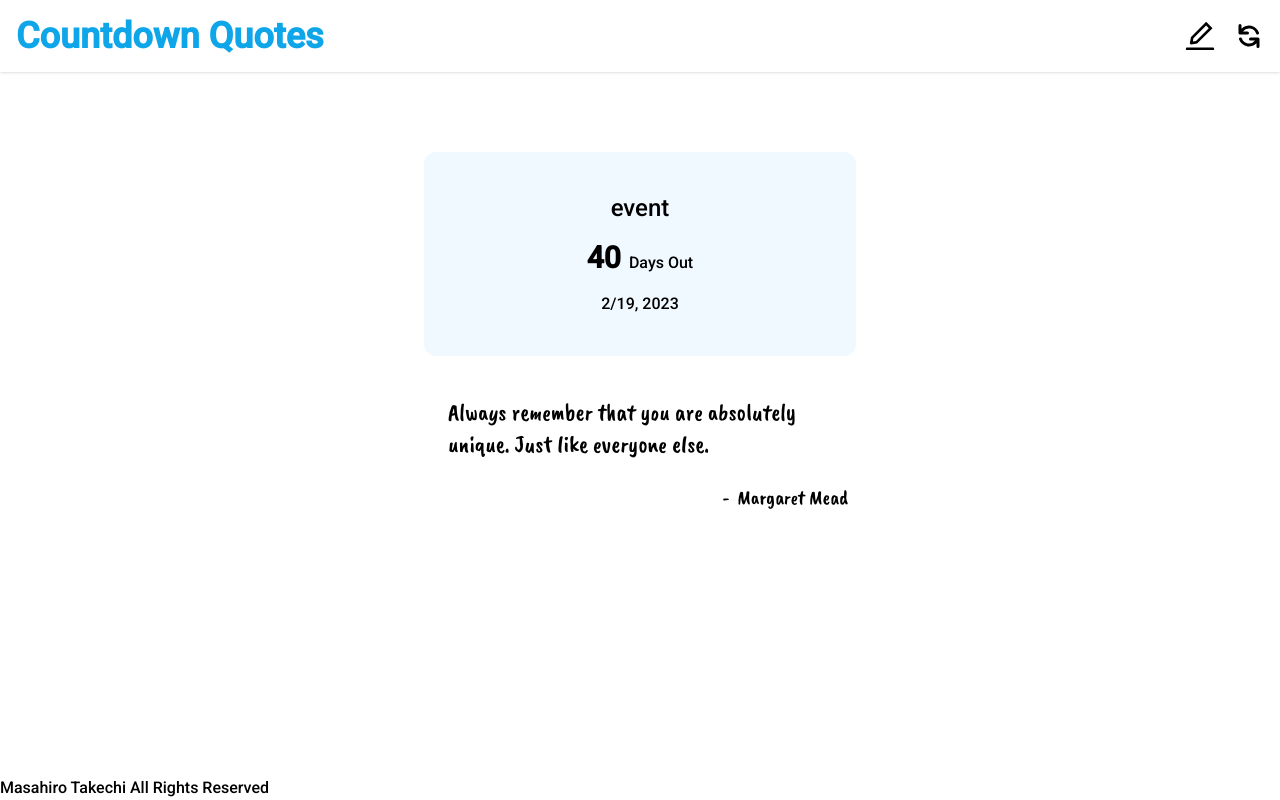
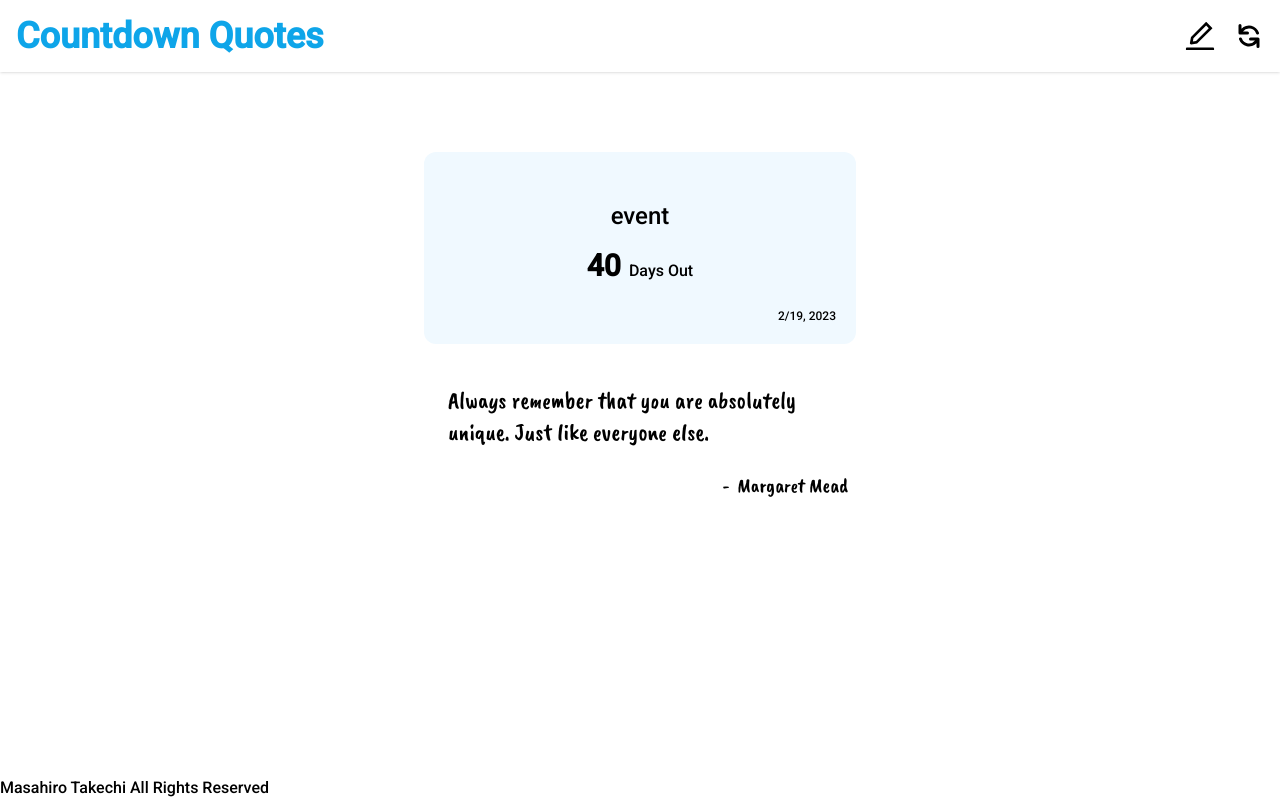
Before and after one commit to mtake986/countdown_quotes, a React (Create React App) app: page / in a window 1280 px wide. Built offline with nearby package versions, Linux system fonts and the light colour scheme; no server answers.

Commit message:
Countdown layout changed

```diff
--- a/src/pages/Countdown/ActiveEditOff/DaysLeft.tsx
+++ b/src/pages/Countdown/ActiveEditOff/DaysLeft.tsx
@@ -4,7 +4,7 @@ const DaysLeft = () => {
   const { daysLeft } = useCountdownContext();
 
   return (
-    <div>
+    <div className='mb-3'>
       {daysLeft <= 0 ? (
         <span className="text-3xl font-bold text-red-600">YOU GOT THIS!!!</span>
       ) : daysLeft === 1 ? (
--- a/src/pages/Countdown/ActiveEditOff/EventDate.tsx
+++ b/src/pages/Countdown/ActiveEditOff/EventDate.tsx
@@ -5,7 +5,7 @@ const EventDate: React.FC = () => {
   const { currEventDate } = useCountdownContext();
 
   return (
-    <div>
+    <div className="absolute bottom-0 right-0 p-5 text-xs">
       <span>{currEventDate["$d"].getMonth() + 1}/</span>
       <span>{currEventDate["$d"].getDate()}, </span>
       <span>{currEventDate["$d"].getFullYear()}</span>
--- a/src/pages/Countdown/Countdown.tsx
+++ b/src/pages/Countdown/Countdown.tsx
@@ -6,7 +6,7 @@ import CdModal from "./ActiveEditOn/CdModal";
 const Countdown = () => {
   return (
     <div className="w-full">
-      <div className="rounded-xl flex flex-col gap-4 items-center bg-sky-50 p-5 sm:px-6 sm:py-10">
+      <div className="relative rounded-xl flex flex-col gap-4 items-center bg-sky-50 py-12">
         <EventTitle />
         <DaysLeft />
         <EventDate />
```
